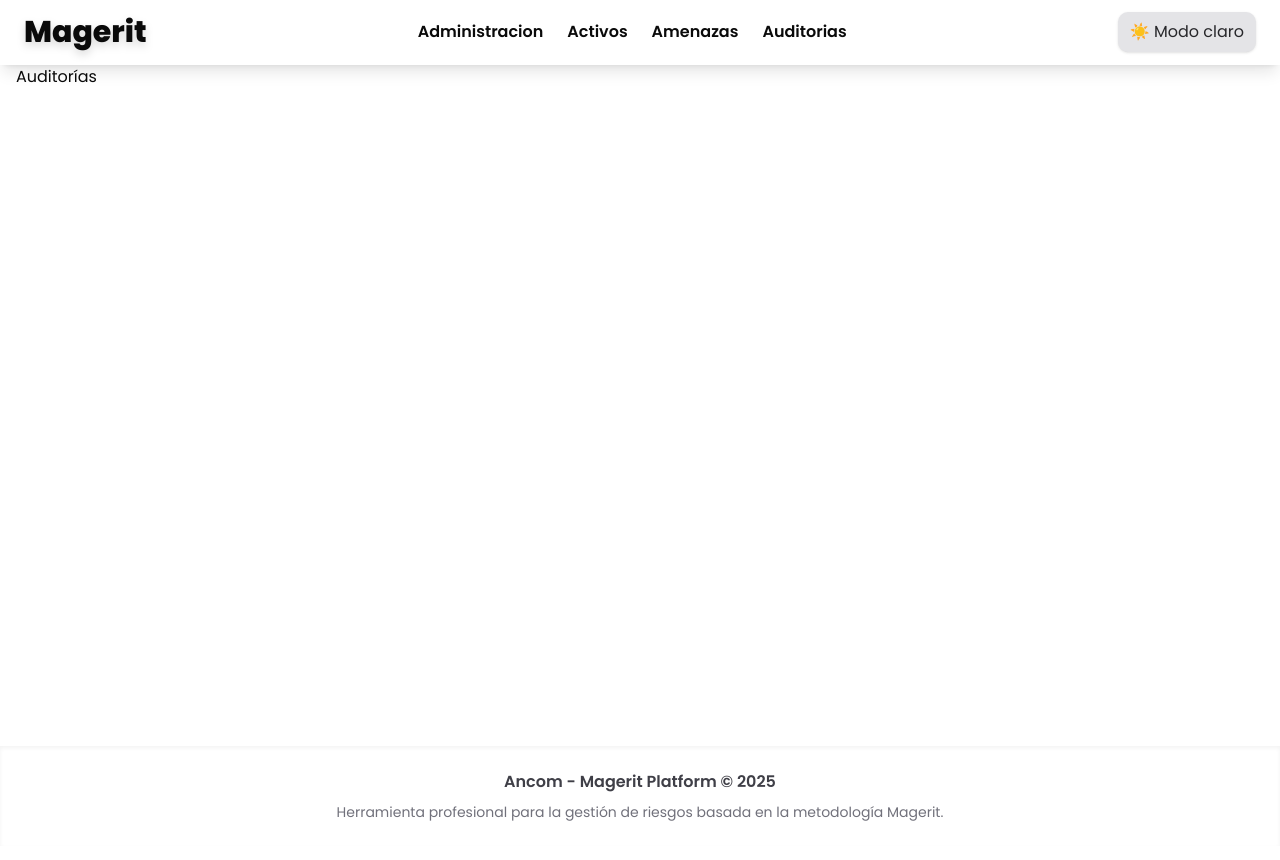
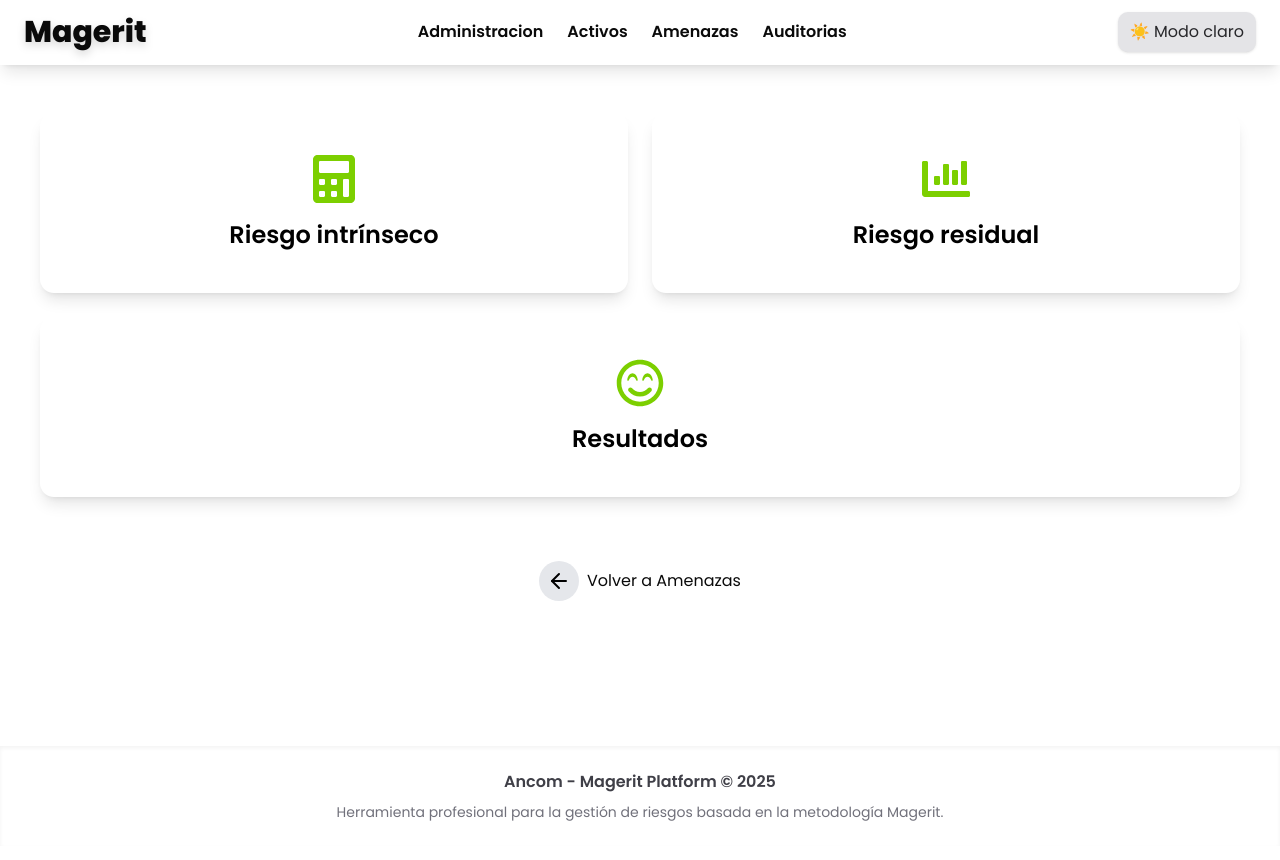
Before and after one commit to IYHM24/magerit_app, a React (Vite) app in the folder src/frontend/: page /#/auditorias in a window 1280 px wide. Shown: the top 860 px of the page. Built offline with nearby package versions, Linux system fonts and the light colour scheme.

Commit message:
[updated] - riesgo intriseco, riesgo residual, resultados - cards creadas

```diff
--- a/src/frontend/src/components/NavigationArrows.tsx
+++ b/src/frontend/src/components/NavigationArrows.tsx
@@ -4,7 +4,7 @@ import { FiArrowLeft, FiArrowRight } from "react-icons/fi";
 import { Link } from "react-router-dom";
 
 interface NavigationArrowsProps {
-    nextPath: string;
+    nextPath?: string;
     prevPath?: string;
     nextText?: string;
     prevText?: string;
@@ -16,27 +16,30 @@ const NavigationArrows: React.FC<NavigationArrowsProps> = ({ nextPath, prevPath,
     return (
         <div className="flex gap-4 justify-center items-center mt-4">
             {prevPath && (
-                <Link to={prevPath} className="flex items-center gap-2">
+                <Link to={prevPath} className="group flex items-center gap-2">
                     <button
-                        className="bg-gray-200 hover:bg-gray-300 text-black rounded-full p-2 flex items-center gap-2"
+                        className="bg-gray-200 group-hover:bg-gray-300 text-black rounded-full p-2 flex items-center gap-2"
                         title="Anterior"
                     >
                         <FiArrowLeft size={24} />
                     </button>
-                    {prevText}
+                    <span className="group-hover:text-lime-600">{prevText}</span>
                 </Link>
             )}
-            <Link to={nextPath} className="flex items-center gap-2">
-                {nextText}
+            {nextPath && (
+                <Link to={nextPath} className="group flex items-center gap-2">
+                    <span className="group-hover:text-lime-600">{nextText}</span>
                     <button
-                    className="bg-lime-500 hover:bg-lime-600 text-white dark:text-black rounded-full p-2 flex items-center gap-2"
+                        className="bg-lime-500 group-hover:bg-lime-600 text-white dark:text-black rounded-full p-2 flex items-center gap-2"
                         title="Siguiente"
                     >
                         <FiArrowRight size={24} />
                     </button>
                 </Link>
+            )}
         </div>
-    );
+
+    )
 };
 
 export default NavigationArrows;
--- a/src/frontend/src/pages/auditorias/index.tsx
+++ b/src/frontend/src/pages/auditorias/index.tsx
@@ -1,8 +1,91 @@
 // src/pages/auditorias/index.tsx
-import React from "react";
+import NavigationArrows from "@/components/NavigationArrows";
+import React, { useEffect, useState } from "react";
+import { FaCalculator, FaChartBar, FaRegSmileBeam } from "react-icons/fa";
+import { FiArrowLeft } from "react-icons/fi";
+import RiesgoIntrinseco from "./riesgo_intriseco";
+import RiesgoResidual from "./riesgo_residual";
+import Resultados from "./resultados";
+
+const cardBase =
+  "bg-white dark:bg-gray-900 rounded-xl shadow-lg p-8 flex flex-col justify-center items-center text-center text-black dark:text-white font-semibold text-2xl min-h-[180px] transition-all duration-500 cursor-pointer";
+const cardHover =
+  "hover:shadow-2xl hover:bg-lime-100 dark:hover:bg-lime-900 hover:text-lime-700 dark:hover:text-lime-300 hover:scale-105 hover:brightness-110";
+
 
 const AuditsPage: React.FC = () => {
-  return <div>Auditorías</div>;
+
+  const [selectedCard, setSelectedCard] = useState<number>(0);
+  const [pageSelected, setPageSelected] = useState<React.FC>(() => <></>);
+
+  /*  */
+  useEffect(() => {
+    switch (selectedCard) {
+      case 1:
+        setPageSelected(() => <RiesgoIntrinseco />);
+        break;
+      case 2:
+        setPageSelected(() => <RiesgoResidual />);
+        break;
+      case 3:
+        setPageSelected(() => <Resultados />);
+        break;
+      default:
+        setPageSelected(() => <></>);
+    }
+  }, [selectedCard]);
+
+  /*  */
+  const changePage = (page: number) => {
+    setSelectedCard(page);
+  }
+
+
+  return (
+    <>
+      {selectedCard === 0 ? (
+        <>
+          <div className="h-[60vh] flex justify-center items-center p-6">
+            <div className="w-full flex flex-col gap-6">
+              <div className="grid grid-cols-2 gap-6">
+                <div className={`${cardBase} ${cardHover}`} onClick={() => changePage(1)}>
+                  <FaCalculator className="text-5xl mb-4 text-lime-500 transition-all duration-500 group-hover:animate-pulse" />
+                  Riesgo intrínseco
+                </div>
+                <div className={`${cardBase} ${cardHover}`} onClick={() => changePage(2)}>
+                  <FaChartBar className="text-5xl mb-4 text-lime-500 transition-all duration-500 group-hover:animate-pulse" />
+                  Riesgo residual
+                </div>
+              </div>
+              <div className="grid grid-cols-1">
+                <div className={`${cardBase} ${cardHover} w-full`} onClick={() => changePage(3)}>
+                  <FaRegSmileBeam className="text-5xl mb-4 text-lime-500 transition-all duration-500 group-hover:animate-pulse" />
+                  Resultados
+                </div>
+              </div>
+            </div>
+          </div>
+          <NavigationArrows prevPath="/amenazas" prevText="Volver a Amenazas" nextPath="" />
+        </>
+      ) :
+        (
+          <>
+            <div className="flex gap-2 mb-4">
+              <div className="flex items-center gap-2">
+                <button
+                  title="Volver a grupos de amenazas"
+                  className="bg-lime-500 hover:bg-lime-600 dark:text-black text-white rounded-full p-2 flex items-center gap-2"
+                  onClick={() => setSelectedCard(0)}
+                >
+                  <FiArrowLeft size={24} />
+                </button>
+              </div>
+            </div>
+            {pageSelected}
+          </>
+        )}
+    </>
+  )
 };
 
 export default AuditsPage;
--- /dev/null
+++ b/src/frontend/src/pages/auditorias/resultados/index.tsx
@@ -0,0 +1,12 @@
+import React from 'react'
+
+const Resultados: React.FC = () => {
+  return (
+    <div>
+      <h1>Resultados</h1>
+      <p>Contenido relacionado con los resultados.</p>
+    </div>
+  )
+}
+
+export default Resultados
--- /dev/null
+++ b/src/frontend/src/pages/auditorias/riesgo_intriseco/index.tsx
@@ -0,0 +1,12 @@
+import React from 'react'
+
+const RiesgoIntrinseco: React.FC = () => {
+  return (
+    <div>
+      <h1>Riesgo Intrínseco</h1>
+      <p>Contenido relacionado con el riesgo intrínseco.</p>
+    </div>
+  )
+}
+
+export default RiesgoIntrinseco
--- /dev/null
+++ b/src/frontend/src/pages/auditorias/riesgo_residual/index.tsx
@@ -0,0 +1,12 @@
+import React from 'react'
+
+const RiesgoResidual: React.FC = () => {
+  return (
+    <div>
+      <h1>Riesgo Residual</h1>
+      <p>Contenido relacionado con el riesgo residual.</p>
+    </div>
+  )
+}
+
+export default RiesgoResidual
```
Lines whose indentation alone changed are shown as unchanged.
